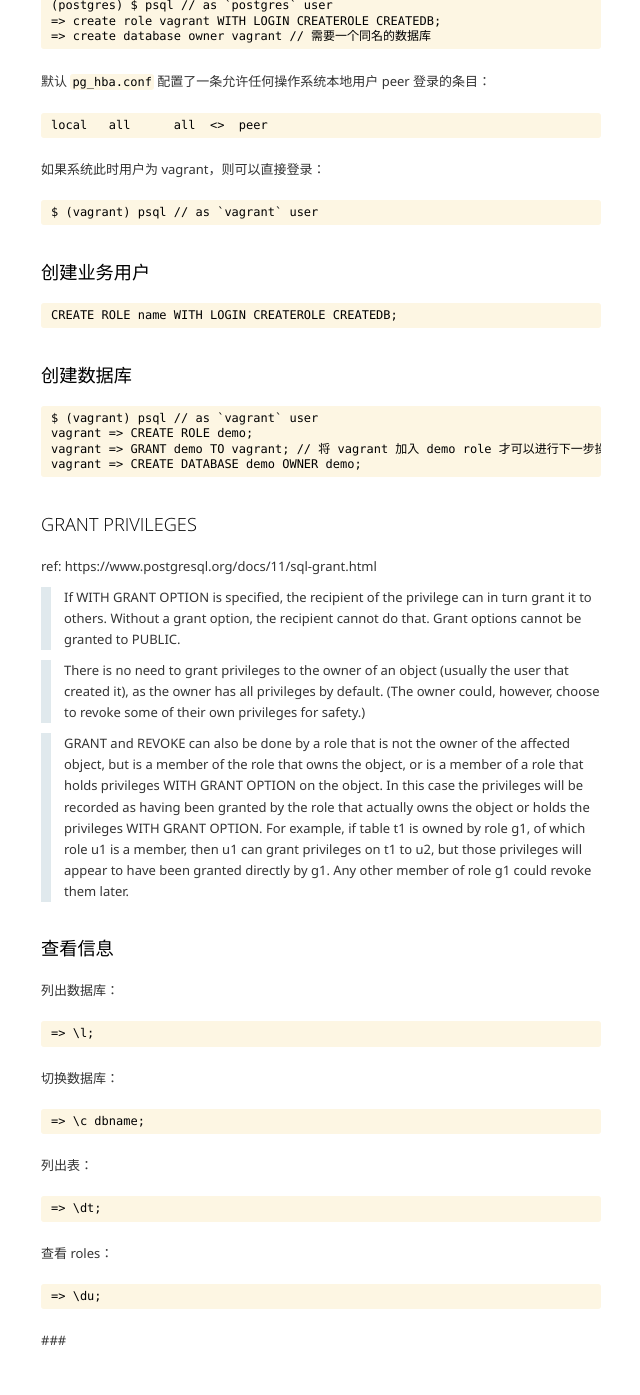
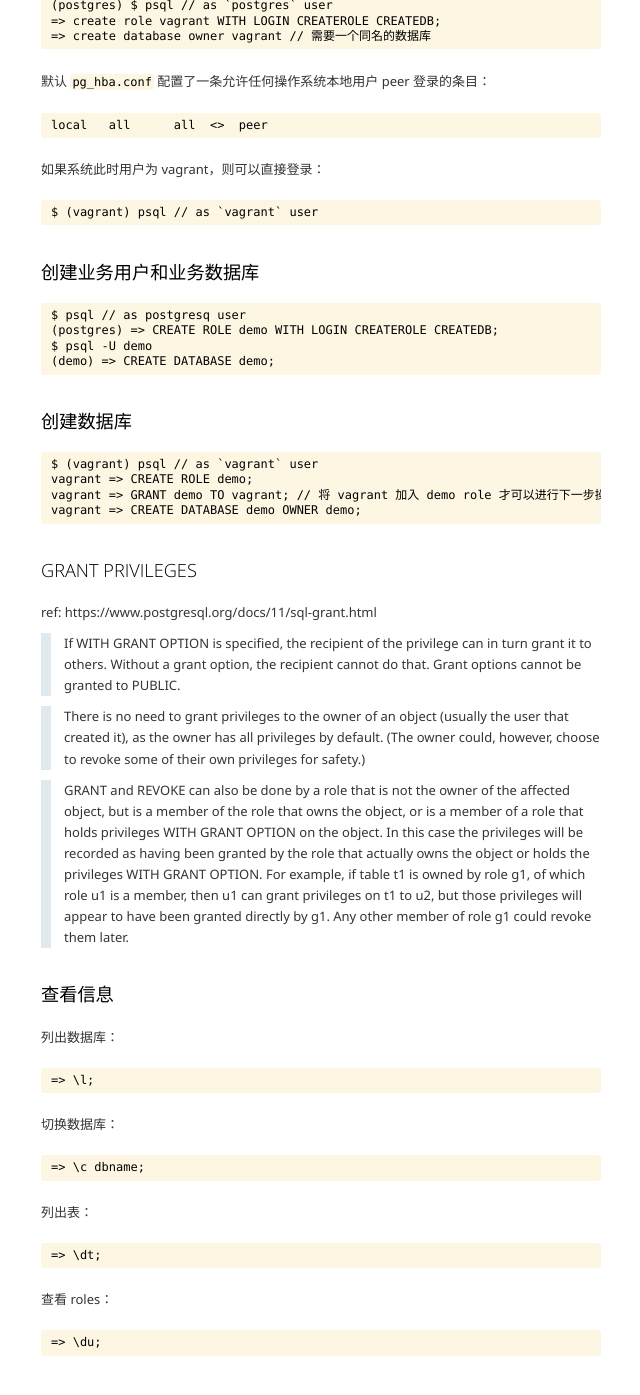
Before and after one commit to kidlj/awei, a Jekyll site: the page built from _wiki/postgresql.md, in a window 1280 px wide and 1400 px high, scrolled down 913 px. Shown: the top 1395 px of the window, without its empty margins (319-959 px from the left). Built offline with Jekyll 4.4.1, drawn with Linux system fonts in a browser that asks for light colours.

Commit message:
update postgresql wiki

```diff
--- a/_wiki/postgresql.md
+++ b/_wiki/postgresql.md
@@ -42,9 +42,12 @@ PostgreSQL 初始化以后，一般会以 `postgres` 用户运行，同时系统
 
     $ (vagrant) psql // as `vagrant` user
 
-### 创建业务用户
+### 创建业务用户和业务数据库
 
-    CREATE ROLE name WITH LOGIN CREATEROLE CREATEDB;
+    $ psql // as postgresq user
+    (postgres) => CREATE ROLE demo WITH LOGIN CREATEROLE CREATEDB;
+    $ psql -U demo
+    (demo) => CREATE DATABASE demo;
 
 ### 创建数据库
 
@@ -80,5 +83,3 @@ ref: https://www.postgresql.org/docs/11/sql-grant.html
 查看 roles：
 
     => \du;
-
-###
```
